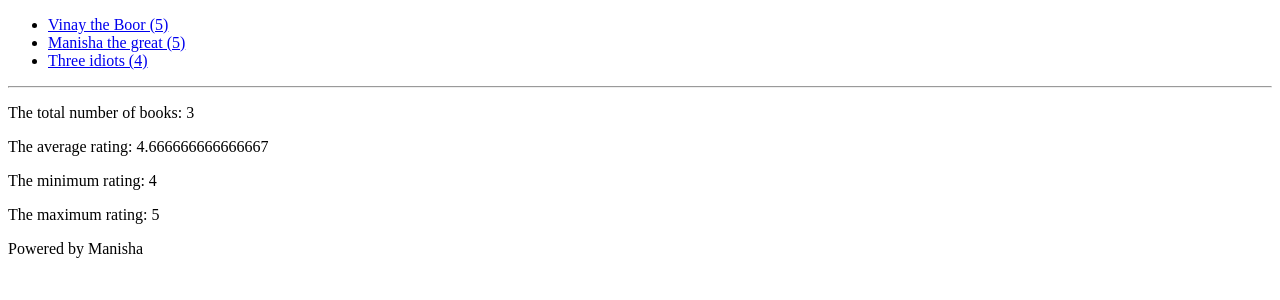
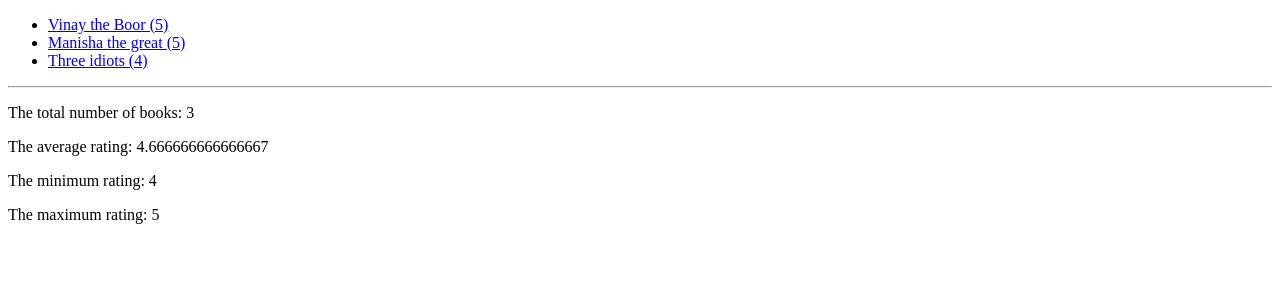
Before and after one commit to mnshpthk333-tech/book_store, a Django app: page / in a window 1280 px wide. Shown: the top 300 px of the page. Run offline with Django 5.2, Linux system fonts and the light colour scheme; data comes from the database, SQL or seed files in the repository.

Commit message:
new commit

```diff
--- a/book_outlet/templates/book_outlet/index.html
+++ b/book_outlet/templates/book_outlet/index.html
@@ -16,6 +16,5 @@ The title
 <p>The average rating: {{avg.rating__avg}}</p>
 <p>The minimum rating: {{avg.rating__min}}</p>
 <p>The maximum rating: {{avg.rating__max}}</p>
-<p>Powered by Manisha</p>
 
 {% endblock %}
```
